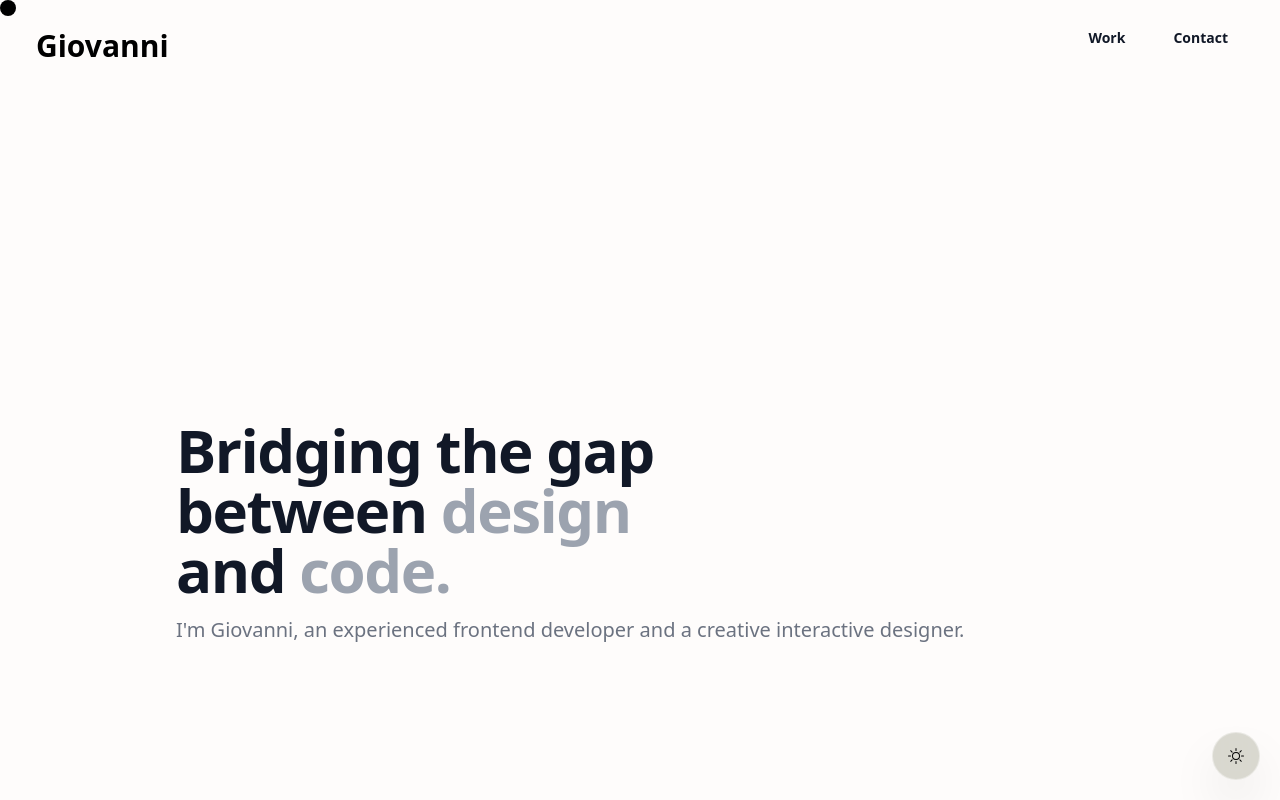
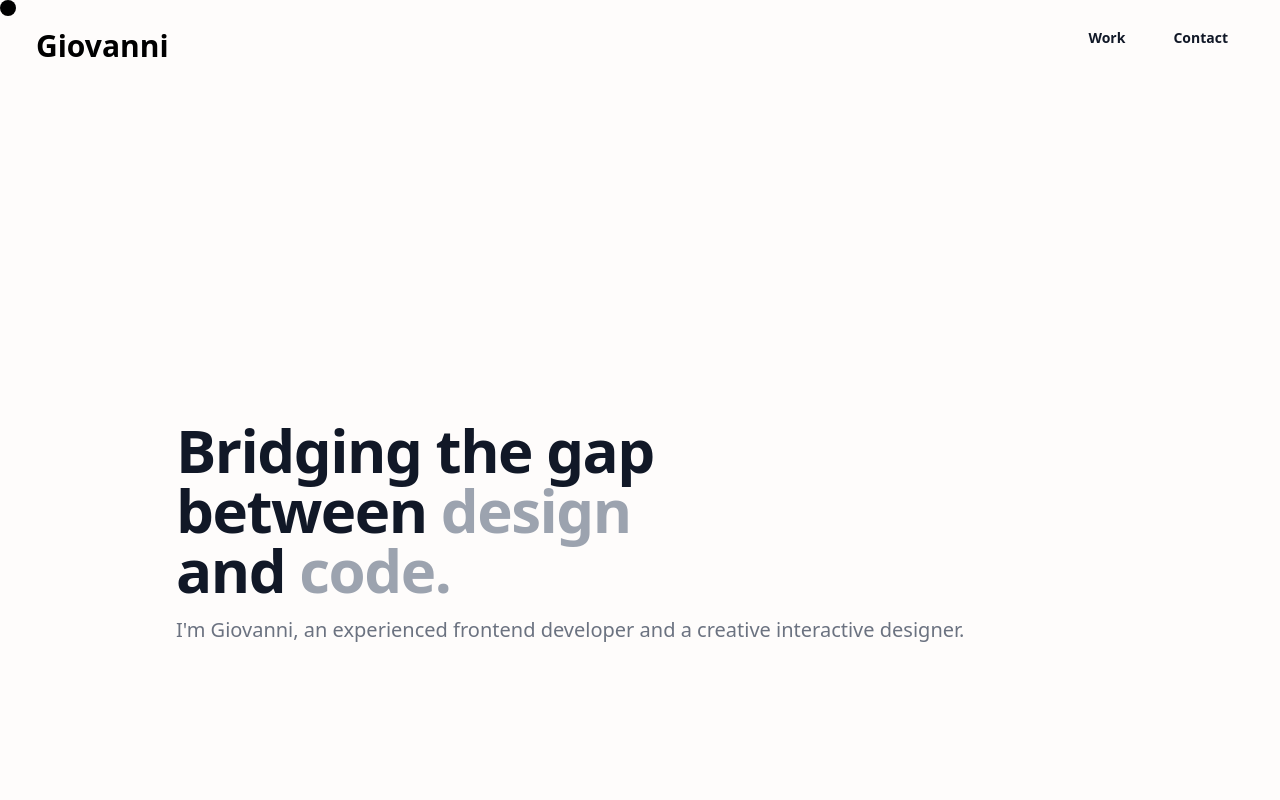
Before and after one commit to gmhislop/portfolio, a Next.js app: page / in a window 1280 px wide. Shown: the top 800 px of the page. Built offline with nearby package versions, Linux system fonts and the light colour scheme; no server answers.

Commit message:
[improvement] - Remove theme switcher

```diff
--- a/src/app/layout.tsx
+++ b/src/app/layout.tsx
@@ -30,7 +30,7 @@ export default function RootLayout({ children }: { children: React.ReactNode })
             {children}
             <Footer />
             <Toaster position="top-right" />
-            <ThemeSwitch />
+            {/* <ThemeSwitch /> */}
           </ActiveSectionContextProvider>
         </ThemeContextProvider>
       </body>
```
